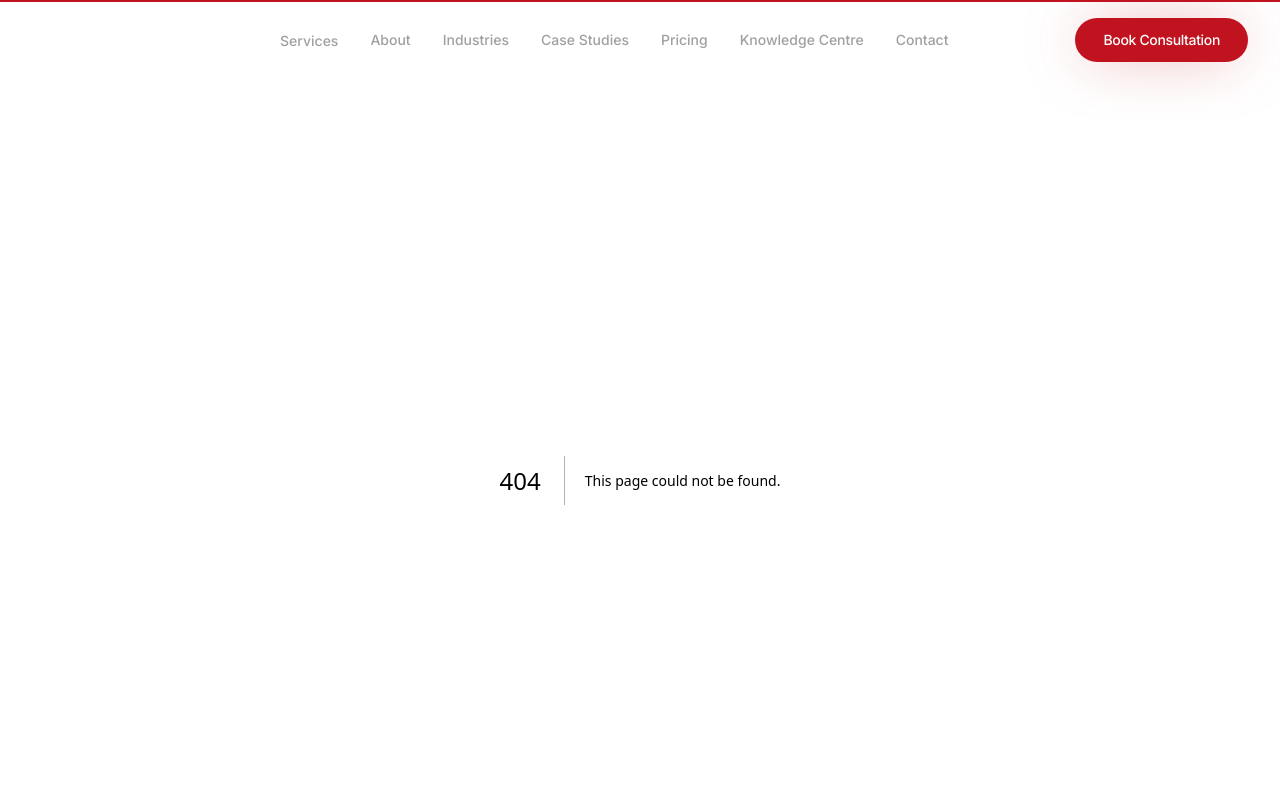
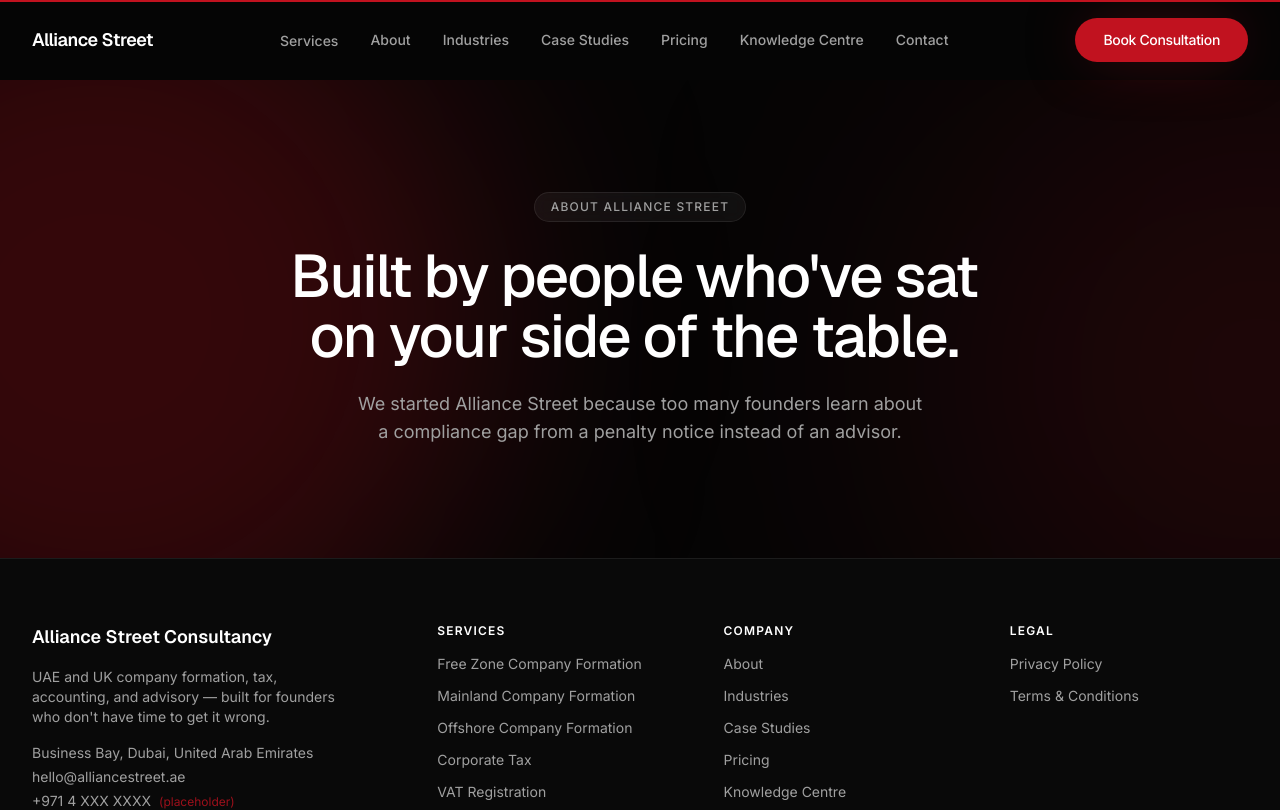
Before and after one commit to alliancestreetgoa-lang/alliance-street-consultancy-web, a Next.js app: page /about in a window 1280 px wide. Before the commit this address had no page. Shown: the top 810 px of the page. Built offline with nearby package versions, Linux system fonts and the light colour scheme.

Commit message:
Add About page hero

```diff
--- /dev/null
+++ b/src/app/about/page.tsx
@@ -0,0 +1,10 @@
+// src/app/about/page.tsx
+import { AboutHero } from "@/components/sections/about-hero";
+
+export default function AboutPage() {
+  return (
+    <>
+      <AboutHero />
+    </>
+  );
+}
--- /dev/null
+++ b/src/components/sections/about-hero.tsx
@@ -0,0 +1,38 @@
+"use client";
+
+import { m } from "framer-motion";
+import { AuroraBackground } from "@/components/ui/aurora-background";
+import { Container } from "@/components/ui/container";
+import { Badge } from "@/components/ui/badge";
+
+const HEADLINE = "Built by people who've sat on your side of the table.";
+
+export function AboutHero() {
+  const words = HEADLINE.split(" ");
+
+  return (
+    <section className="relative flex min-h-[45vh] items-center overflow-hidden py-20 sm:min-h-[55vh] sm:py-28">
+      <AuroraBackground />
+      <Container className="relative z-10 flex flex-col items-center gap-6 text-center">
+        <Badge>About Alliance Street</Badge>
+        <h1 className="max-w-3xl text-4xl font-display font-medium tracking-tight text-foreground sm:text-6xl">
+          {words.map((word, index) => (
+            <m.span
+              key={`${word}-${index}`}
+              initial={{ opacity: 0, y: "0.6em", filter: "blur(10px)" }}
+              animate={{ opacity: 1, y: 0, filter: "blur(0px)" }}
+              transition={{ duration: 0.6, delay: index * 0.04, ease: [0.16, 1, 0.3, 1] }}
+              className="mr-[0.2em] inline-block"
+            >
+              {word}
+            </m.span>
+          ))}
+        </h1>
+        <p className="max-w-xl text-lg text-muted-foreground">
+          We started Alliance Street because too many founders learn about a compliance gap from a
+          penalty notice instead of an advisor.
+        </p>
+      </Container>
+    </section>
+  );
+}
```
Also changed, not shown: 2 other files (tests, documents, lock files or other folders).
